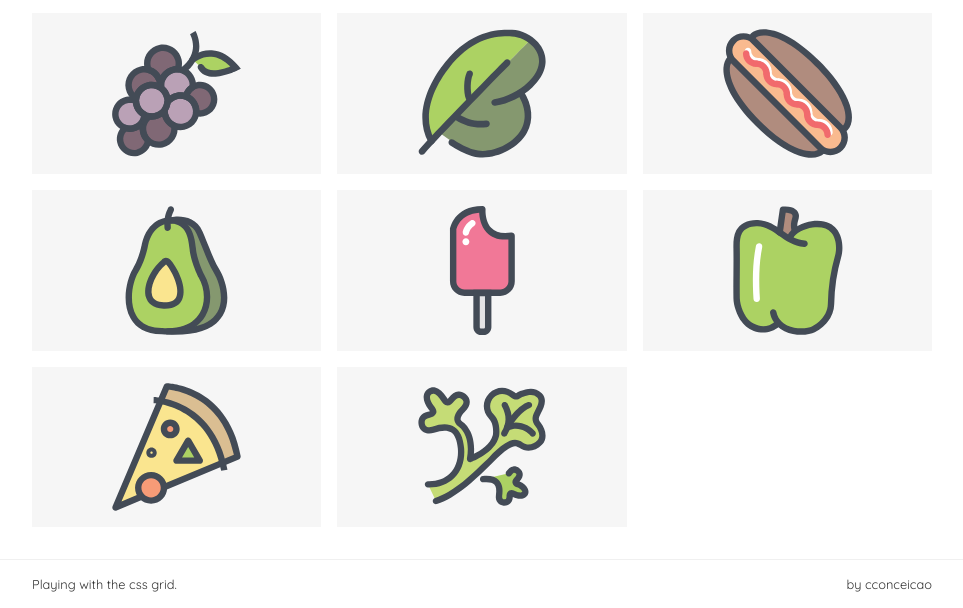
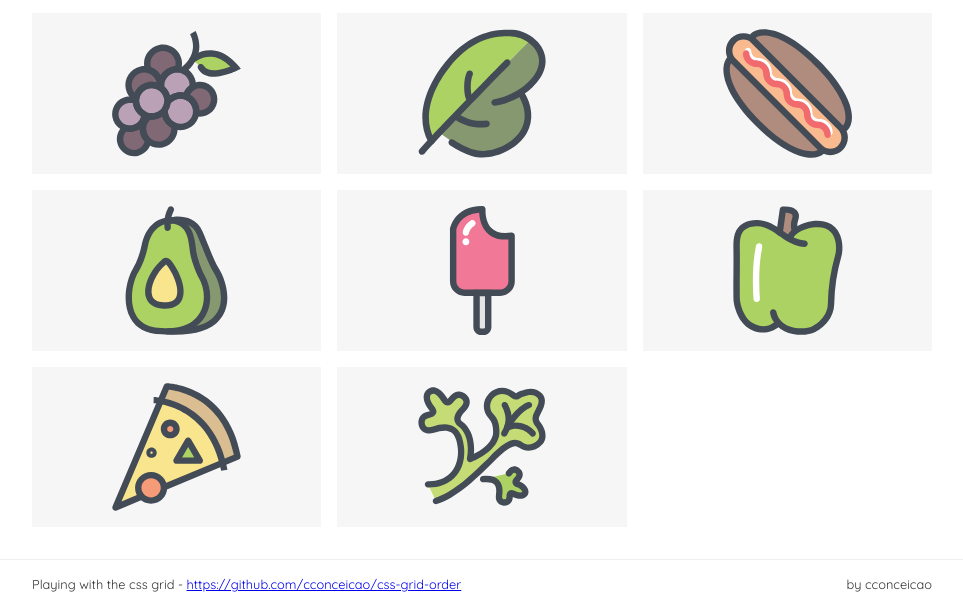
Before and after one commit to cconceicao/css-grid-order, a plain HTML site: page index.html in a window 1280 px wide. Shown: the part 442-1050 px from the top of the page, without its empty margins (158-1121 px from the left). Drawn offline with Linux system fonts and the light colour scheme.

Commit message:
Update index.html

```diff
--- a/index.html
+++ b/index.html
@@ -66,7 +66,9 @@
 
 		<section class="footer">
 			<div class="wrapper">
-				<div>Playing with the css grid.</div>
+				<div>Playing with the css grid -
+					<a href="https://github.com/cconceicao/css-grid-order">https://github.com/cconceicao/css-grid-order</a>
+				</div>
 				<div>by cconceicao</div>
 			</div>
 		</section>
```
